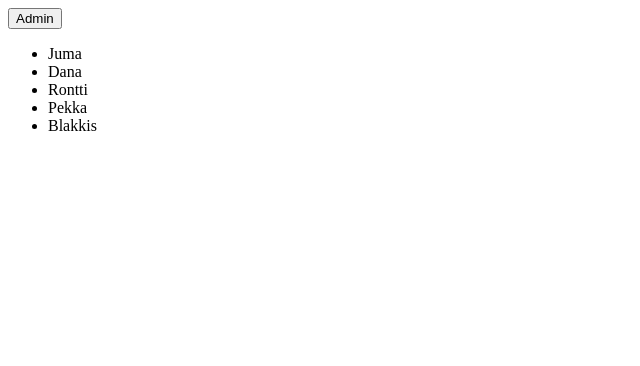
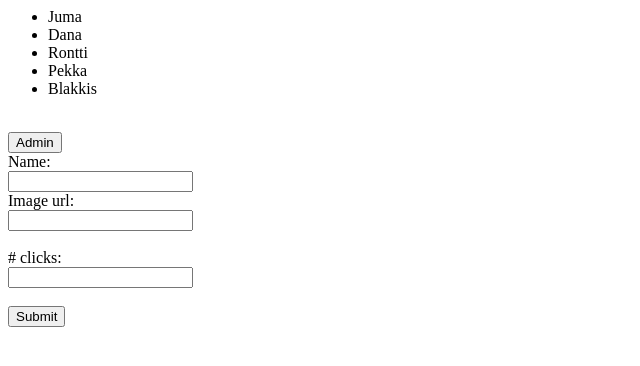
Before and after one commit to liamkar/catclicker, a plain HTML site: page index.html in a window 1280 px wide. Both pictures are taken after a click on the button "Admin". Shown: the whole page, without its empty margins (0-640 px from the left). Drawn offline with nearby package versions, Linux system fonts and the light colour scheme.

Commit message:
admin section skeleton added

```diff
--- a/index.html
+++ b/index.html
@@ -3,8 +3,6 @@
 <TITLE>Cat clicker</TITLE>
 </HEAD>
 <BODY BGCOLOR="FFFFFF">
-
-<button id="admin">Admin</button>
 
 <section>
   <ul class="cat-list"></ul>
@@ -23,6 +21,20 @@
   </script>
 </section>
 
+<br/>
+<button id="admin">Admin</button>
+<section id="admin-form">
+<form>
+  Name:<br>
+  <input type="text" name="catname"><br>
+  Image url:<br>
+  <input type="text" name="imageurl"><br><br>
+  # clicks:<br>
+  <input type="text" name="clickCount"><br><br>
+  <input type="submit" value="Submit">
+</form>
+</section>
+
 <script src="https://ajax.googleapis.com/ajax/libs/jquery/3.2.1/jquery.min.js"></script>
 <script src="js/catclicker.js"></script>
 </BODY>
--- a/js/catclicker.js
+++ b/js/catclicker.js
@@ -145,6 +145,7 @@ $(function() {
 
       // grab elements and html for using in the render function
       this.$catAdmin = $('#admin');
+      this.$catAdminForm = $('#admin-form');
       //this.catFocusTemplate = $('script[data-template="catfocus"]').html();
 
         if (octopus.isAdmin()) {
@@ -170,15 +171,18 @@ $(function() {
         */
         console.log("admin clicked");
         octopus.toggleAdminMode();
+
       });
-
+      this.render();
     },
 
     render: function() {
         if (octopus.isAdmin()) {
+          this.$catAdminForm.show();
           console.log("render admin mode");
         }
         else{
+          this.$catAdminForm.hide();
           console.log("render not admin mode");
         }
       /*
```
